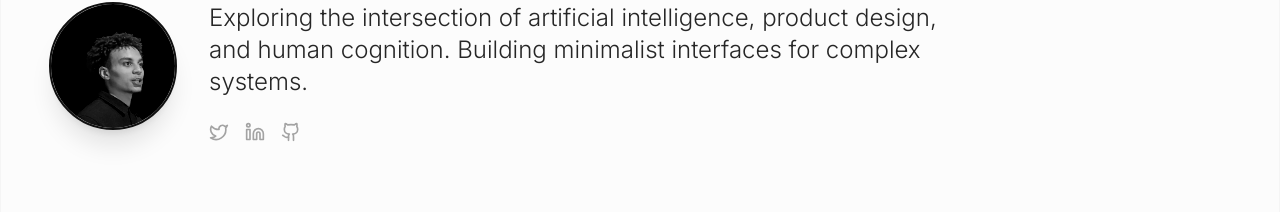
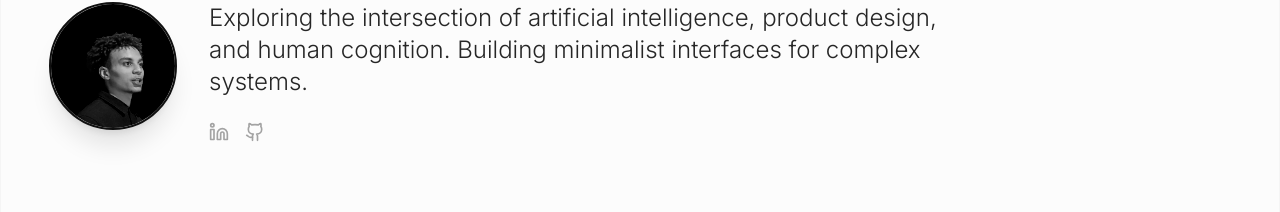
Before and after one commit to theohmwoa/theophilus-homawoo-blog, a React (Vite) app: page / in a window 1280 px wide. Shown: the part 167-379 px from the top of the page. Built offline with nearby package versions, Linux system fonts and the light colour scheme; a web font is replaced by a local one.

Commit message:
Update social links: LinkedIn and GitHub

```diff
--- a/App.tsx
+++ b/App.tsx
@@ -3,7 +3,7 @@ import { Layout } from './components/Layout';
 import { BlogListItem, BlogDetail } from './components/BlogComponents';
 import { Button, Input } from './components/UI';
 import { BlogPost, UserProfile } from './types';
-import { Twitter, Linkedin, Github, Mail } from 'lucide-react';
+import { Linkedin, Github } from 'lucide-react';
 
 // --- Mock Data ---
 const PROFILE: UserProfile = {
@@ -203,9 +203,8 @@ export default function App() {
             {PROFILE.bio}
           </p>
           <div className="flex gap-4 mt-6 justify-center md:justify-start">
-            <a href="#" className="text-neutral-400 hover:text-black transition-colors"><Twitter size={20} /></a>
-            <a href="#" className="text-neutral-400 hover:text-black transition-colors"><Linkedin size={20} /></a>
-            <a href="#" className="text-neutral-400 hover:text-black transition-colors"><Github size={20} /></a>
+            <a href="https://www.linkedin.com/in/theophilus/" target="_blank" rel="noopener noreferrer" className="text-neutral-400 hover:text-black transition-colors"><Linkedin size={20} /></a>
+            <a href="https://github.com/theohmwoa" target="_blank" rel="noopener noreferrer" className="text-neutral-400 hover:text-black transition-colors"><Github size={20} /></a>
           </div>
         </div>
       </div>
```
